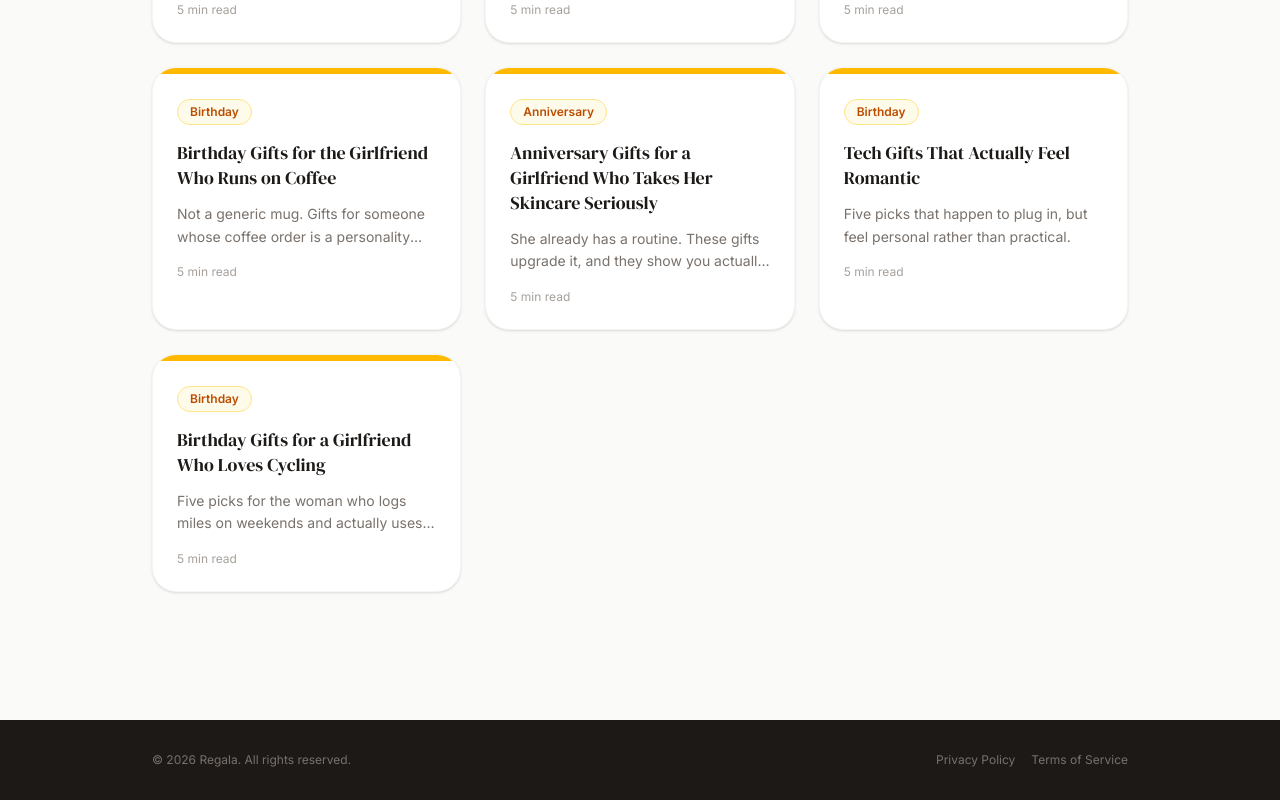
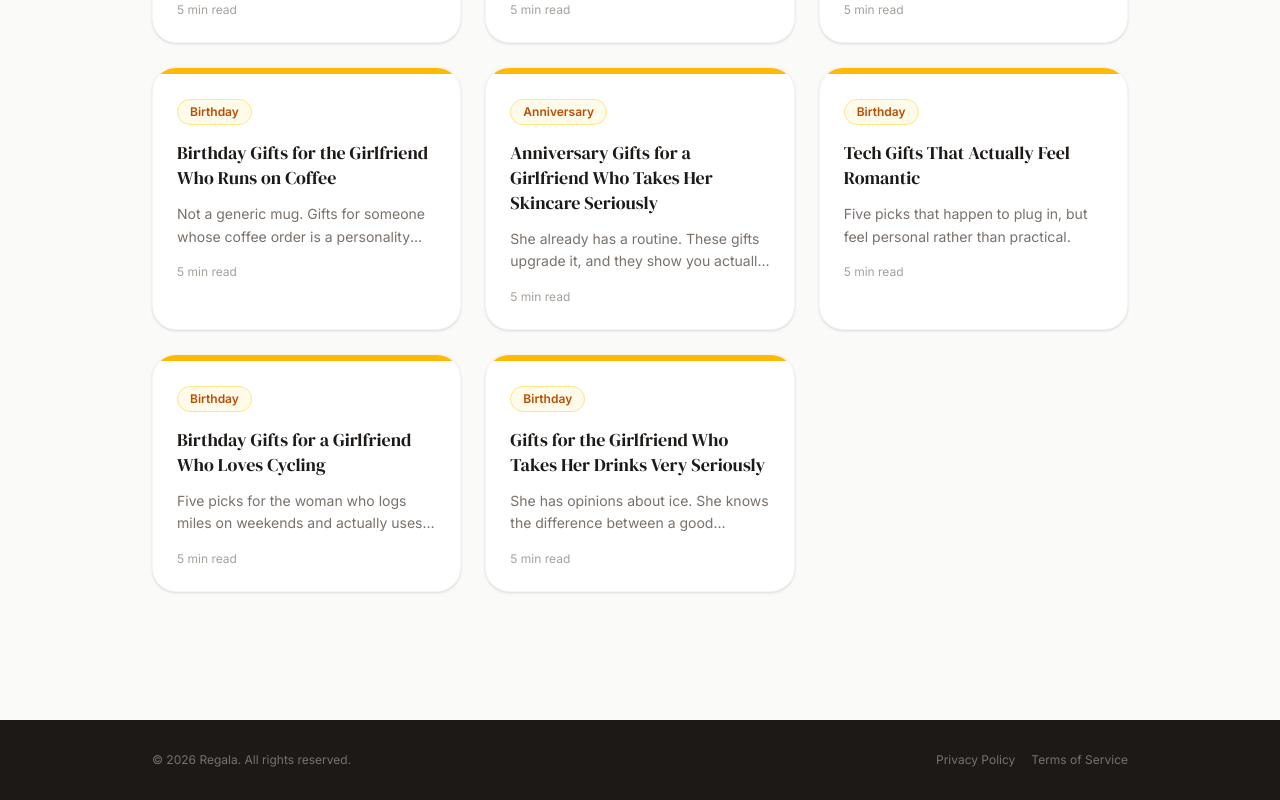
Before and after one commit to CAMGREEN637/gift-ai-frontend, a Next.js app: page /blog in a window 1280 px wide. Shown: the part 2598-3398 px from the top of the page. Built offline with nearby package versions, Linux system fonts and the light colour scheme; no server answers.

Commit message:
cocktail article

```diff
--- a/content/articles.ts
+++ b/content/articles.ts
@@ -2640,6 +2640,89 @@ export const SAMPLE_ARTICLES: GiftArticle[] = [
       { type: "cta" }
     ]
   },
+// ============================================================================
+  // GIFTS — BEVERAGE GIRLIE / SUMMER DRINKS
+  // ============================================================================
+  {
+    slug: "gifts-beverage-girlie-summer-drinks",
+    title: "Gifts for the Girlfriend Who Takes Her Drinks Very Seriously",
+    excerpt: "She has opinions about ice. She knows the difference between a good mocktail and a glass of juice. These are for her.",
+    occasion: "birthday",
+    interests: ["cocktails", "wine", "coffee"],
+    readTime: "5 min read",
+    publishedAt: "2026-05-23",
+    relatedArticles: [
+      "birthday-gifts-cooking",
+      "gifts-under-100-high-end",
+      "anniversary-gifts-personal",
+      "gifts-cozy-homebody"
+    ],
+    sections: [
+      {
+        type: "text",
+        heading: "Summer is basically her Super Bowl",
+        body: "For the girlfriend who treats drink-making as a hobby, summer is the main event. Patio hours, outdoor hangs, the perfect ratio of sparkling water to something pretty in a glass. She has a running list of recipes she wants to try and an equally strong opinion about what goes wrong when people skip the effort. Gifting her something that upgrades that ritual is almost guaranteed to land well, because you are not just giving her a product, you are giving her more to work with."
+      },
+      {
+        type: "text",
+        heading: "What she actually wants",
+        body: "The best gifts for this person are the ones that open up new options: a new mixer she can riff on, a tool that makes something she already does look more impressive, or a setup that makes drinking outside feel intentional rather than improvised. These six picks cover the full range from a $17 impulse add-on to a $100 splurge that will live on her counter all summer."
+      },
+      {
+        type: "picks",
+        gifts: [
+          {
+            name: "Craftmix Espresso Martini Cocktail & Mocktail Drink Mixer",
+            price: "$16.99",
+            reason: "Single-serve cocktail mixer sticks that work with or without alcohol, which makes them genuinely useful for both nights in and nights out. The espresso martini flavor is having a serious moment right now, and the mocktail angle means she can enjoy the whole ritual without the drink. It is a small, thoughtful addition that signals you actually pay attention to what she is into.",
+            url: "https://www.amazon.com/dp/B0D4DFQTMJ?tag=cbggiftapp637-20",
+            image_url: "https://m.media-amazon.com/images/I/711b7JHjXJL._AC_UL320_.jpg"
+          },
+          {
+            name: "Skinny Cocktail Mixer Set, 12 Flavors",
+            price: "$26.00",
+            reason: "Twelve sugar-free, gluten-free cocktail and mocktail mixers in a single set, covering everything from classic margarita to more adventurous summer flavors. For someone who likes to experiment with drinks at home, this is basically a whole season of recipes in one box. The skinny format means she can make something that actually tastes considered without the sugar hangover, which for the health-conscious drink lover is a very welcome detail.",
+            url: "https://www.amazon.com/Skinny-Mixes-Cocktail-Mocktail-Variety/dp/B08YDWNF6Q?crid=3FDD7M1RTYWR4&dib=eyJ2IjoiMSJ9.6ztumEMATjGZRhG-E0VKVCm-fTG8IQILhcr_JUh9DvdqnB8NYDZE5l0D3T3nHZfJzSIJVJK5VE3y4pxRO0l3T1Xa0V8N38xVrGJhVlUoVXMC2rwvIBRFSN9rWYuiKsU2iBHhJfqcVXoGQzOO37GG7w4h_j3fDVvnj5U6-JjRiMTfniMCCEhDDvhV-Q1VCXqsKLs7_beFBenN3MBq6cUAMAtd9tO_V_lpjt7I2M0hLaHBQ-MrN8k4U2RqGRyH7dvSLbdTkv7wO5GGKQO0wz4SsxiNPEkqMB25vEAWjBGTGm72pqTRmjUSz3bx3B9tl4.kGJL7JQ8M7MOlFdxQ5iRIKPD25LoqEFjDMLYs8Bld8Y&dib_tag=se&keywords=skinny+cocktail+mixer+set&qid=1775776497&sr=8-1&linkCode=ll2&tag=cbggiftapp637-20&linkId=skinny-mixer-set",
+            image_url: "https://m.media-amazon.com/images/I/51Zm3BdXWPL._SY300_SX300_QL70_FMwebp_.jpg"
+          },
+          {
+            name: "Espresso Martini Infusion Kit",
+            price: "$39.90",
+            reason: "A from-scratch espresso martini kit that walks her through making the infused spirit herself rather than just shaking a pre-made mixer. The process is genuinely fun, the result tastes noticeably better, and it is the kind of project that works perfectly as a shared evening activity if you want to make an event of it. For someone who is already into drinks, this is the step up from buying ingredients to actually crafting something.",
+            url: "https://www.amazon.com/dp/B0DRJNMTRS?tag=cbggiftapp637-20",
+            image_url: "https://m.media-amazon.com/images/I/81IGBXpzMOL._AC_UL320_.jpg"
+          },
+          {
+            name: "Whiskey Smoker Kit with Torch",
+            price: "$47.00",
+            reason: "A cocktail smoker kit that adds a wood-smoked layer to old fashioneds, negronis, mocktail sours, or honestly whatever she feels like experimenting on. It looks impressive, smells incredible, and produces the kind of drink you post before you take a sip. If she is the type who follows drink content on Pinterest or TikTok, there is a very good chance she has already seen this and quietly wanted one.",
+            url: "https://www.amazon.com/dp/B0BNHNG5CY?tag=cbggiftapp637-20",
+            image_url: "https://m.media-amazon.com/images/I/81giNCIRH5L._AC_SY300_SX300_QL70_FMwebp_.jpg"
+          },
+          {
+            name: "Apollo Walker Picnic Backpack for 4",
+            price: "$62.00",
+            reason: "A fully kitted picnic backpack with plates, cutlery, wine glasses, and a insulated cooler compartment built in. For a girlfriend who likes her drinks to feel like an occasion, this turns any outdoor afternoon into something that actually looks like it was planned. Summer rooftops, beach days, park hangs with a good bottle of something cold: this is the bag that makes all of those feel pulled together rather than improvised.",
+            url: "https://www.amazon.com/dp/B0B879FZBZ?tag=cbggiftapp637-20",
+            image_url: "https://m.media-amazon.com/images/I/81j0XN1tlvL._AC_SY300_SX300_QL70_FMwebp_.jpg"
+          },
+          {
+            name: "Electric Wine Chiller",
+            price: "$99.99",
+            reason: "A countertop wine chiller that brings a bottle down to the perfect serving temperature in about eight minutes and keeps it there. For someone who takes drinks seriously, warm wine is basically an offense, and this solves that problem elegantly without requiring a full wine fridge. It looks good on a counter, works for still and sparkling, and is the kind of upgrade she would never quite justify buying for herself but will use every single weekend once she has it.",
+            url: "https://www.amazon.com/dp/B0CB1FW5FC?tag=cbggiftapp637-20",
+            image_url: "https://m.media-amazon.com/images/I/61jJx0BhiSL._AC_SX679_.jpg"
+          }
+        ]
+      },
+      {
+        type: "text",
+        heading: "Bonus move",
+        body: "Pick up a bag of good ice. Jumbo cubes, clear spheres, whatever is available near you. Pair it with whichever gift you choose and show up ready to make the first round yourself. She will not see that coming."
+      },
+      { type: "cta" }
+    ]
+  },
 ];
 
 // ============================================================================
```
